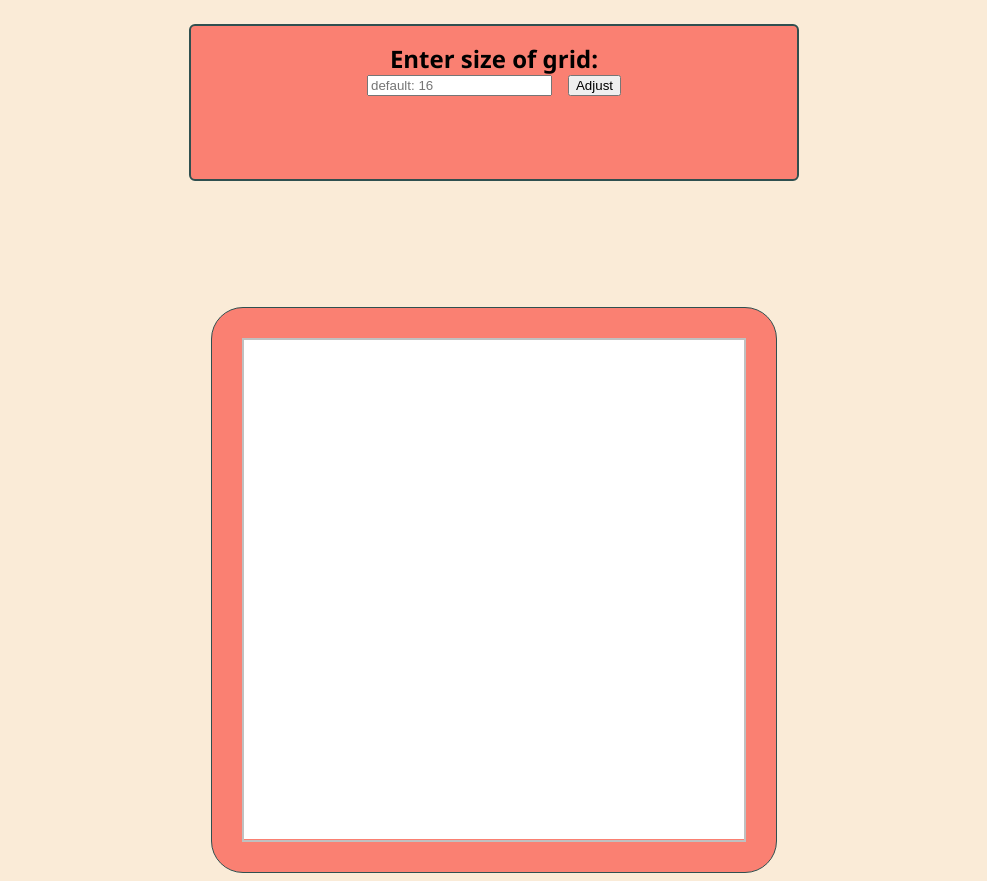
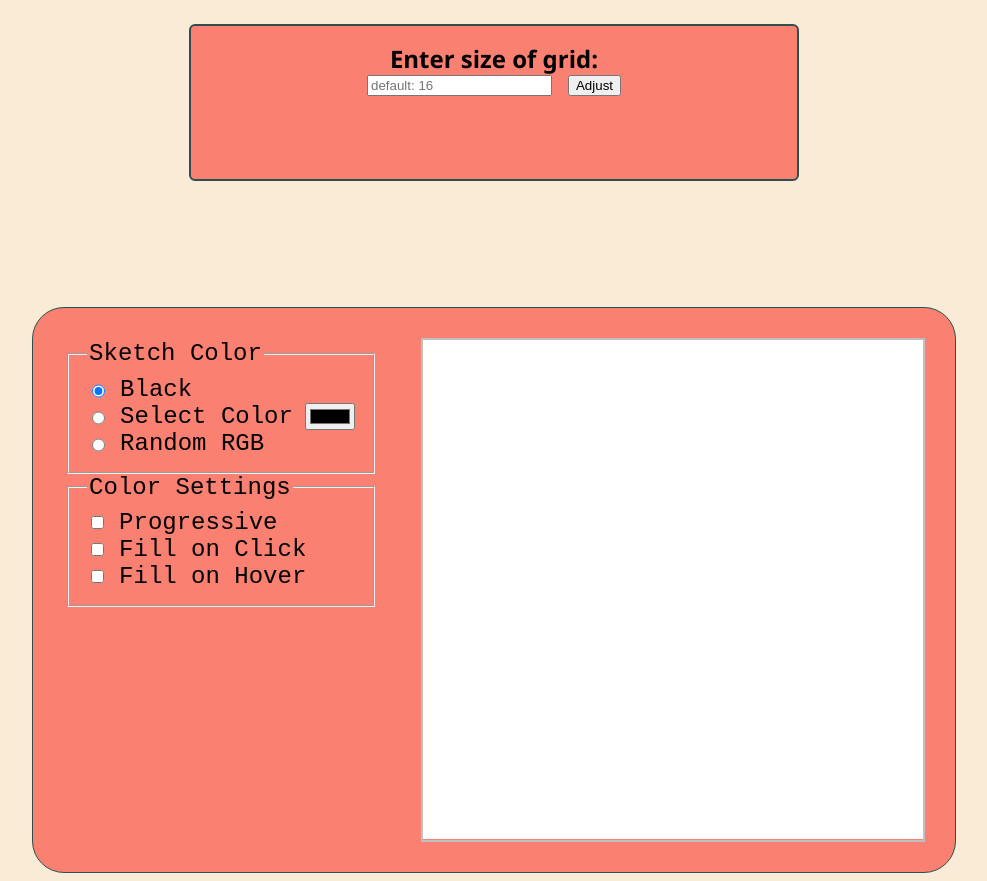
Before and after one commit to tojakopec/TOP-etch-a-sketch, a plain HTML site: page index.html in a window 1280 px wide. Shown: the whole page, without its empty margins (146-1133 px from the left). Drawn offline with Linux system fonts and the light colour scheme.

Commit message:
Add color picker, add random RGB on each iteration.

```diff
--- a/app.js
+++ b/app.js
@@ -3,6 +3,16 @@ const padWidth = sketchPad.offsetWidth;
 const padHeight = sketchPad.offsetHeight;
 const inputField = document.getElementById("grid-size-input");
 const warningMessage = document.getElementById("warning");
+const sketchMode = ["black", "pickColor", "random"];
+const colorPicker = document.getElementById("selectedColor");
+const colorPickerRadio = document.getElementById("radioPick");
+let selectedColor = colorPicker.value;
+const colorModeRadios = document.querySelectorAll('input[name="mode"]');
+let selectedColorModeRadio = document.querySelector(
+  'input[name="mode"]:checked'
+).value;
+
+let colorToUse = "black";
 
 let gridSize = document
   .getElementById("grid-size-input")
@@ -10,9 +20,39 @@ let gridSize = document
 let pixelBox = document.createElement("div");
 pixelBox.className = "pixel";
 
-inputField.addEventListener("keyup", function () {
+// Listeners
+
+inputField.addEventListener("change", function () {
   validateInputSize(inputField.value);
 });
+
+const adjustButton = document.getElementById("size-button");
+
+adjustButton.addEventListener("click", function () {
+  const userInput = document.getElementById("grid-size-input").value;
+
+  gridSize = parseInt(userInput);
+  populateAndListen();
+});
+
+colorPicker.addEventListener("click", function () {
+  colorPickerRadio.checked = "true";
+});
+
+colorPicker.addEventListener("change", function () {
+  colorToUse = colorPicker.value;
+});
+
+colorModeRadios.forEach((radio) =>
+  radio.addEventListener("click", function () {
+    selectedColorModeRadio = document.querySelector(
+      'input[name="mode"]:checked'
+    ).value;
+    setColor(selectedColorModeRadio);
+  })
+);
+
+// Listeners end
 
 function populatePad() {
   let pixelDimensions = Math.floor((10 * padWidth) / gridSize) / 10;
@@ -29,19 +69,30 @@ function listenForMouse() {
   let pixelBoxes = document.getElementsByClassName("pixel");
   for (let i = 0; i < gridSize * gridSize; i++) {
     pixelBoxes[i].addEventListener("mouseover", function () {
-      pixelBoxes[i].style.background = "black";
+      pixelBoxes[i].style.background = colorToUse;
+      if (selectedColorModeRadio == "random") {
+        randomColor();
+      }
     });
   }
 }
 
-const adjustButton = document.getElementById("size-button");
+function setColor(key) {
+  if (key == "black") {
+    colorToUse = "black";
+  } else if (key == "random") {
+    colorToUse = randomColor();
+  } else if (key == "pickColor") {
+    colorToUse = colorPicker.value;
+  }
+}
 
-adjustButton.addEventListener("click", function () {
-  const userInput = document.getElementById("grid-size-input").value;
-
-  gridSize = parseInt(userInput);
-  populateAndListen();
-});
+function randomColor() {
+  const color = [...Array(6)]
+    .map(() => Math.floor(Math.random() * 16).toString(16))
+    .join("");
+  colorToUse = "#" + color;
+}
 
 function populateAndListen() {
   clearPad();
--- a/index.html
+++ b/index.html
@@ -23,6 +23,81 @@
       <h2 id="warning">Grid size must be between 1 and 200!</h2>
     </div>
     <div id="sketch-zone-wrapper">
+      <div id="mode-selection">
+        <form>
+          <fieldset id="color-mode">
+            <legend>Sketch Color</legend>
+            <div class="inputAndLabelWrapper">
+              <input
+                class="modeRadio"
+                type="radio"
+                id="radioBlack"
+                name="mode"
+                value="black"
+                checked="checked"
+              />
+              <label for="radioBlack">Black</label>
+            </div>
+            <div class="inputAndLabelWrapper">
+              <input
+                class="modeRadio"
+                type="radio"
+                id="radioPick"
+                name="mode"
+                value="pickColor"
+              />
+              <label for="radioPick">Select Color</label>
+              <input
+                class="modeRadio"
+                type="color"
+                name="mode"
+                id="selectedColor"
+                value="#000000"
+              />
+            </div>
+            <div class="inputAndLabelWrapper">
+              <input
+                class="modeRadio"
+                type="radio"
+                id="radioRandom"
+                name="mode"
+                value="random"
+              />
+              <label for="radioRandom">Random RGB</label>
+            </div>
+          </fieldset>
+          <fieldset id="color-settings">
+            <legend>Color Settings</legend>
+            <div class="inputAndLabelWrapper">
+              <input
+                type="checkbox"
+                id="checkboxProgressive"
+                name="progressiveMode"
+                value="progressive"
+              />
+              <label for="checkboxProgressive">Progressive</label>
+            </div>
+            <div class="inputAndLabelWrapper">
+              <input
+                type="checkbox"
+                id="checkboxOnClick"
+                name="fillOnClick"
+                value="fillOnClick"
+              />
+              <label for="checkboxOnClick">Fill on Click</label>
+            </div>
+            <div class="inputAndLabelWrapper">
+              <input
+                type="checkbox"
+                id="checkboxOnHover"
+                name="fillOnHover"
+                value="fillOnHover"
+              />
+              <label for="checkboxOnHover">Fill on Hover</label>
+            </div>
+          </fieldset>
+        </form>
+      </div>
       <div id="sketch-zone"></div>
     </div>
   </body>
--- a/styles.css
+++ b/styles.css
@@ -54,6 +54,7 @@ body {
   margin-top: 10%;
   border: 1px solid darkslategray;
   border-radius: 2em;
+  display: flex;
 }
 
 #sketch-zone {
@@ -80,3 +81,20 @@ body {
   font-family: "Courier New", Courier, monospace;
   visibility: hidden;
 }
+
+fieldset {
+  display: flex;
+  flex-direction: column;
+  margin-right: 2em;
+  font-size: 1.5em;
+  font-family: "Courier New", Courier, monospace;
+}
+
+#selectedColor {
+  cursor: pointer;
+}
+
+.inputAndLabelWrapper {
+  display: flex;
+  gap: 0.5em;
+}
```
